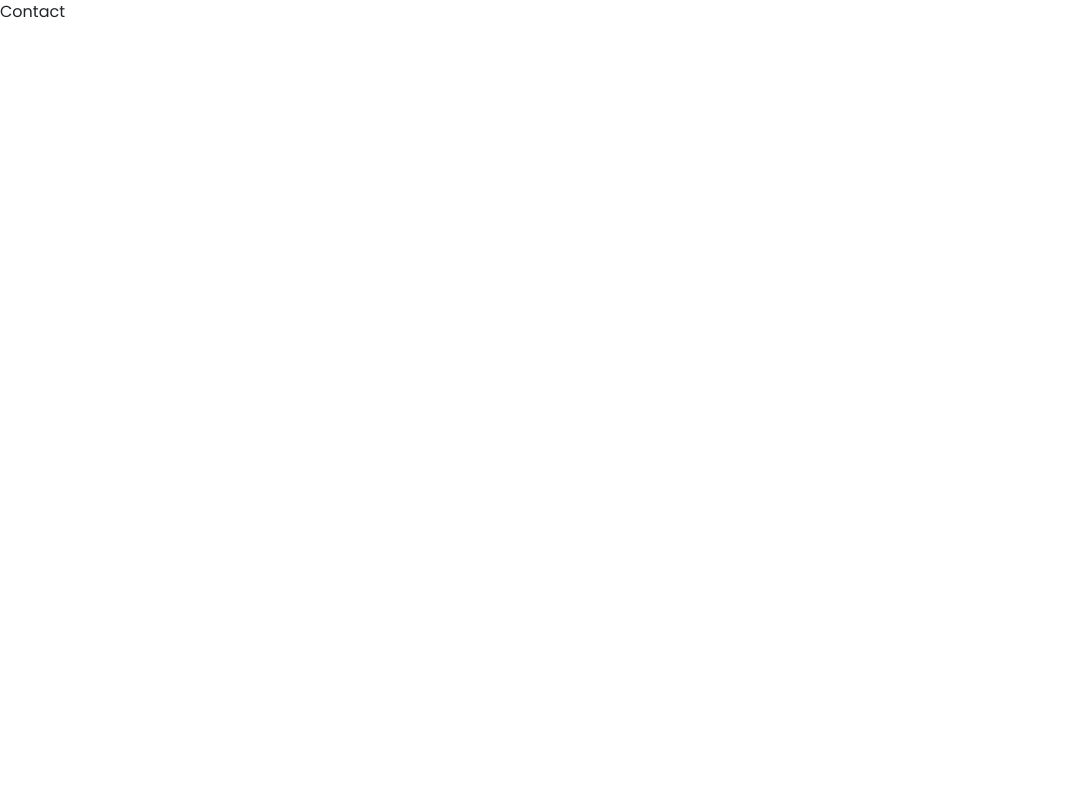
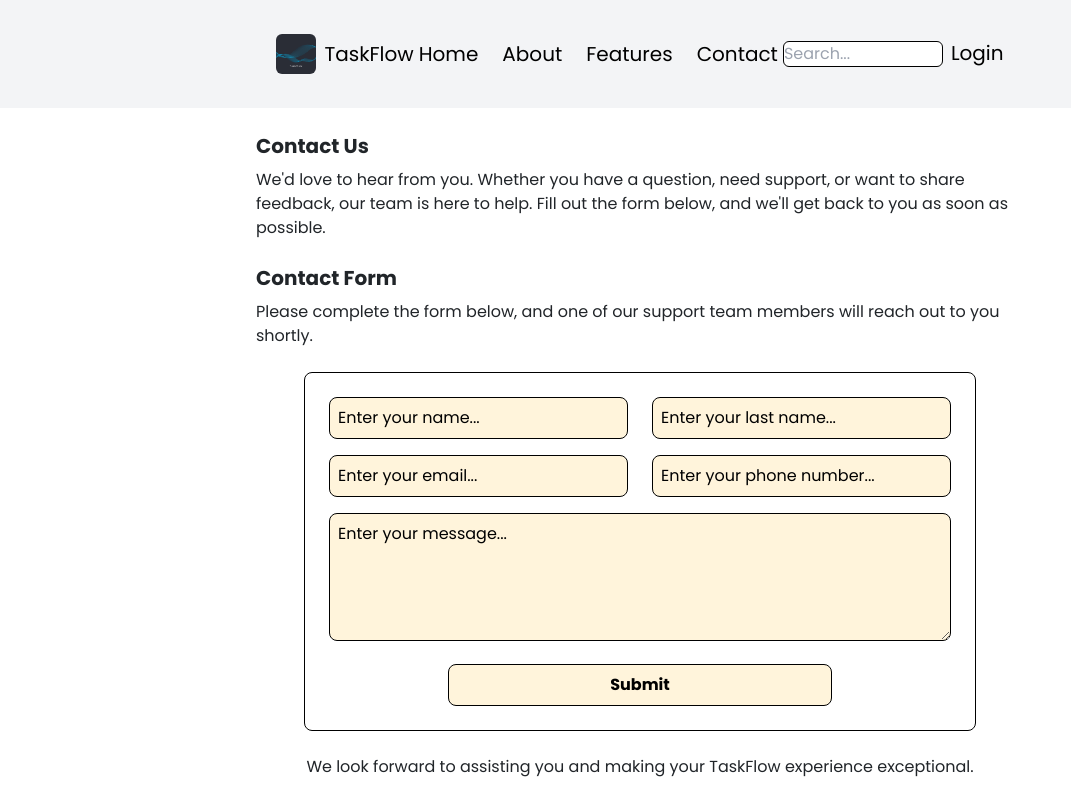
Before and after one commit to gentkoshii/task-management, a React (Vite) app: page /contact in a window 1280 px wide. Shown: the top 800 px of the page, without its empty margins (0-1071 px from the left). Built offline with nearby package versions, Linux system fonts and the light colour scheme.

Commit message:
About Us and Contact pages

```diff
--- a/package.json
+++ b/package.json
@@ -11,6 +11,7 @@
   },
   "dependencies": {
     "@fontsource/poppins": "^5.0.14",
+    "@fortawesome/fontawesome-free": "^6.5.2",
     "bootstrap": "^5.3.3",
     "react": "^18.3.1",
     "react-beautiful-dnd": "^13.1.1",
--- a/src/App.jsx
+++ b/src/App.jsx
@@ -1,16 +1,18 @@
-import React from 'react'
-import Homepage from './pages/Homepage.jsx'
-import Navbar from './assets/Navbar.jsx'
-import Footer from './assets/Footer.jsx'
+import React from 'react';
+import { Outlet } from 'react-router-dom';
+import Navbar from './assets/Navbar.jsx';
+import Footer from './assets/Footer.jsx';
+
+
 
 const App = () => {
   return (
     <div className='overflow-hidden'>
       <Navbar />
-      <Homepage />
+      <Outlet />
       <Footer />
     </div>
-  )
+  );
 }
 
-export default App
+export default App;
--- a/src/index.css
+++ b/src/index.css
@@ -1,5 +1,6 @@
 @import '@fontsource/poppins/400.css';
 @import '@fontsource/poppins/700.css';
+@import '@fortawesome/fontawesome-free/css/all.css';
 
 
 @tailwind base;
--- a/src/main.jsx
+++ b/src/main.jsx
@@ -1,7 +1,6 @@
-import React from 'react'
-import ReactDOM from 'react-dom/client'
-import {createBrowserRouter,RouterProvider,} from "react-router-dom";
-
+import React from 'react';
+import ReactDOM from 'react-dom/client';
+import { createBrowserRouter, RouterProvider, Outlet } from "react-router-dom";
 import App from './App.jsx';
 import AboutUs from './pages/AboutUs.jsx';
 import Help from './pages/Help.jsx';
@@ -11,50 +10,27 @@ import Login from './pages/Login.jsx';
 import SignUp from './pages/SignUp.jsx';
 import Admin from './pages/Admin.jsx';
 import User from './pages/User.jsx';
+import Homepage from './pages/Homepage.jsx'
 import Boards from './pages/Boards.jsx';
-import './index.css'
+import './index.css';
 import 'bootstrap/dist/css/bootstrap.min.css';
 
 const router = createBrowserRouter([
   {
     path: "/",
     element: <App />,
-  },
-  {
-    path: "/about",
-    element: <AboutUs />,
-  },
-  {
-    path: "/help",
-    element: <Help />,
-  },
-  {
-    path: "/features",
-    element: <Features />,
-  },
-  {
-    path: "/contact",
-    element: <Contact />,
-  },
-  {
-    path: "/login",
-    element: <Login />,
-  },
-  {
-    path: "/signup",
-    element: <SignUp />,
-  },
-  {
-    path: "/admin",
-    element: <Admin />,
-  },
-  {
-    path: "/user",
-    element: <User />,
-  },
-  {
-    path: "/boards",
-    element: <Boards />,
+    children: [
+      { index: true, element: <Homepage /> },
+      { path: "about", element: <AboutUs /> },
+      { path: "help", element: <Help /> },
+      { path: "features", element: <Features /> },
+      { path: "contact", element: <Contact /> },
+      { path: "login", element: <Login /> },
+      { path: "signup", element: <SignUp /> },
+      { path: "admin", element: <Admin /> },
+      { path: "user", element: <User /> },
+      { path: "boards", element: <Boards /> },
+    ]
   },
 ]);
 
--- a/src/pages/AboutUs.jsx
+++ b/src/pages/AboutUs.jsx
@@ -1,11 +1,66 @@
-import './AboutUs.scss';
+import { Link } from "react-router-dom";
+import React from 'react';
+import '@fortawesome/fontawesome-free/css/all.css';
 
 const AboutUs = () => {
+    const button = 'w-56 h-12 border-[1px] border-black rounded-5 text-xl text-black';
+    const gradientStyle = {
+        background: 'radial-gradient(circle at bottom left, #FFB0B0, #FFEFE3 30%)',
+        backgroundSize: 'cover'
+    };
+
     return (
-        <div className="about-us">
-            <h1>This is the About Us page</h1>
+        <div className="w-screen h-full flex flex-col items-center justify-center gap-28 pt-28 pb-28 overflow-hidden" style={gradientStyle}>
+            <div className="w-[55%] h-full flex flex-col gap-6 relative">
+
+                <div className="flex justify-between items-start w-full mb-4">
+                    <div className="flex flex-col gap-6">
+                        <h1 className="text-4xl font-bold mb-4">About TaskFlow</h1>
+                        <p className="text-lg text-gray-700">What’s behind the boards.</p>
+                    </div>
+                    <div className="header-img w-[30%]">
+                        <img src="Screenshot_4-Photoroom.png" alt="icon" className="w-full h-auto"/>
+                    </div>
+                </div>
+
+                <p className="text-4xl font-bold mb-4">
+                    The way your team works is <br />unique — so is TaskFlow.
+                </p>
+                <p className="text-gray-700">
+                    TaskFlow is the flexible work management tool where teams can ideate plans, collaborate on projects, organize workflows, and track progress in a visual, productive, and rewarding way.
+                    From brainstorm to planning to execution, TaskFlow manages the big milestones and the day-to-day tasks of working together and getting things done.
+                </p>
+
+            </div>
+
+            <div className="w-[55%] h-full flex flex-col gap-10">
+                <h2 className="text-2xl font-bold mb-4">A Brief History of TaskFlow</h2>
+                <p className="text-gray-700">
+                    Founded in 2023, TaskFlow emerged from the collective vision of a group of dedicated professionals who recognized the need for a more intuitive and effective task management solution. Frustrated with the complexity and limitations of existing tools, our team set out to create a platform that prioritizes user experience, flexibility, and seamless collaboration.
+                </p>
+                <p className="text-gray-700">
+                    Over the years, we have continually refined and expanded our features, guided by the feedback and needs of our growing community of users. Today, TaskFlow stands as a testament to our commitment to innovation and excellence in task management.
+                </p>
+            </div>
+
+            <div className="w-[55%] h-full flex flex-col gap-6">
+                <h2 className="text-2xl mb-4">Millions of people and companies of all kinds and sizes love using TaskFlow.</h2>
+                <p className="text-gray-700">
+                    TaskFlow has quickly become a favorite among individuals and organizations worldwide.
+                </p>
+                <p className="text-gray-700">
+                    With its robust set of features and ease of use, TaskFlow caters to the diverse needs of millions of users across various industries. From freelancers managing their daily tasks to large enterprises overseeing complex projects.
+                </p>
+                <div className="flex justify-center gap-5 mt-6 " >
+                    <a href="#" className="text-2xl text-black"><i className="fab fa-twitter"></i></a>
+                    <a href="#" className="text-2xl text-black"><i className="fab fa-google"></i></a>
+                    <a href="#" className="text-2xl text-black"><i className="fab fa-instagram"></i></a>
+                    <a href="#" className="text-2xl text-black"><i className="fab fa-youtube"></i></a>
+                    <a href="#" className="text-2xl text-black"><i className="fab fa-facebook"></i></a>
+                </div>
+            </div>
         </div>
-     );
+    );
 }
 
 export default AboutUs;
--- a/src/pages/Contact.jsx
+++ b/src/pages/Contact.jsx
@@ -1,10 +1,94 @@
-import React from 'react'
+
 import './Contact.scss';
+import React, { useState } from 'react';
 
 const Contact = () => {
+  const [formData, setFormData] = useState({
+    firstName: '',
+    lastName: '',
+    email: '',
+    phone: '',
+    message: ''
+  });
+
+  const handleChange = (e) => {
+    setFormData({ ...formData, [e.target.name]: e.target.value });
+  };
+
+  const handleSubmit = (e) => {
+    e.preventDefault();
+    console.log('Form Data:', formData);
+  };
+
   return (
-    <div className='contact'>Contact</div>
-  )
+    <div className="mx-auto p-6">
+            <div className="max-w-3xl mx-auto">
+      <h1 className="text-xl font-semibold mb-2">Contact Us</h1>
+      <p className="mb-4">We'd love to hear from you. Whether you have a question, need support, or want to share feedback, our team is here to help.
+        Fill out the form below, and we'll get back to you as soon as possible.</p>
+
+      <h1 className="text-xl font-semibold mb-2">Contact Form</h1>
+      <p className="mb-4">Please complete the form below, and one of our support team members will reach out to you shortly.</p>
+</div>
+      <div className="max-w-2xl mx-auto  text-black rounded-lg border border-black">
+        <form onSubmit={handleSubmit} className="space-y-4 p-6">
+          <div className="flex justify-between gap-4">
+            <input
+                type="text"
+                name="firstName"
+                placeholder="Enter your name..."
+                value={formData.firstName}
+                onChange={handleChange}
+                className="w-full p-2 border border-black rounded-lg bg-custom-yellow placeholder-black"
+                />
+            <input
+                type="text"
+                name="lastName"
+                placeholder="Enter your last name..."
+                value={formData.lastName}
+                onChange={handleChange}
+                className="w-full p-2 border border-black rounded-lg bg-custom-yellow placeholder-black"
+                />
+          </div>
+          <div className="flex justify-between gap-4">
+            <input
+                type="email"
+                name="email"
+                placeholder="Enter your email..."
+                value={formData.email}
+                onChange={handleChange}
+                className="w-full p-2 border border-black rounded-lg bg-custom-yellow placeholder-black"
+                />
+            <input
+                type="text"
+                name="phone"
+                placeholder="Enter your phone number..."
+                value={formData.phone}
+                onChange={handleChange}
+                className="w-full p-2 border border-black rounded-lg bg-custom-yellow placeholder-black"
+            />
+          </div>
+          <textarea
+              name="message"
+              placeholder="Enter your message..."
+              value={formData.message}
+              onChange={handleChange}
+              className="w-full p-2 border border-black rounded-lg bg-custom-yellow h-32 placeholder-black"
+          ></textarea>
+          <div className="flex justify-center items-center">
+            <button
+              type="submit"
+              className="w-96 p-2 border border-black rounded-lg bg-custom-yellow text-center font-bold">
+              Submit
+            </button>
+          </div>
+        </form>
+      </div>
+
+      <p className="text-center mt-4">
+        We look forward to assisting you and making your TaskFlow experience exceptional.
+      </p>
+    </div>
+  );
 }
-
 export default Contact
--- a/tailwind.config.js
+++ b/tailwind.config.js
@@ -6,6 +6,9 @@ export default {
   ],
   theme: {
     extend: {
+      colors: {
+        'custom-yellow': '#FFF4DB',
+      },
       fontFamily: {
         poppins: ['Poppins', 'sans-serif'],
       },
```
Also changed, not shown: 1 other file (tests, documents, lock files or other folders).
